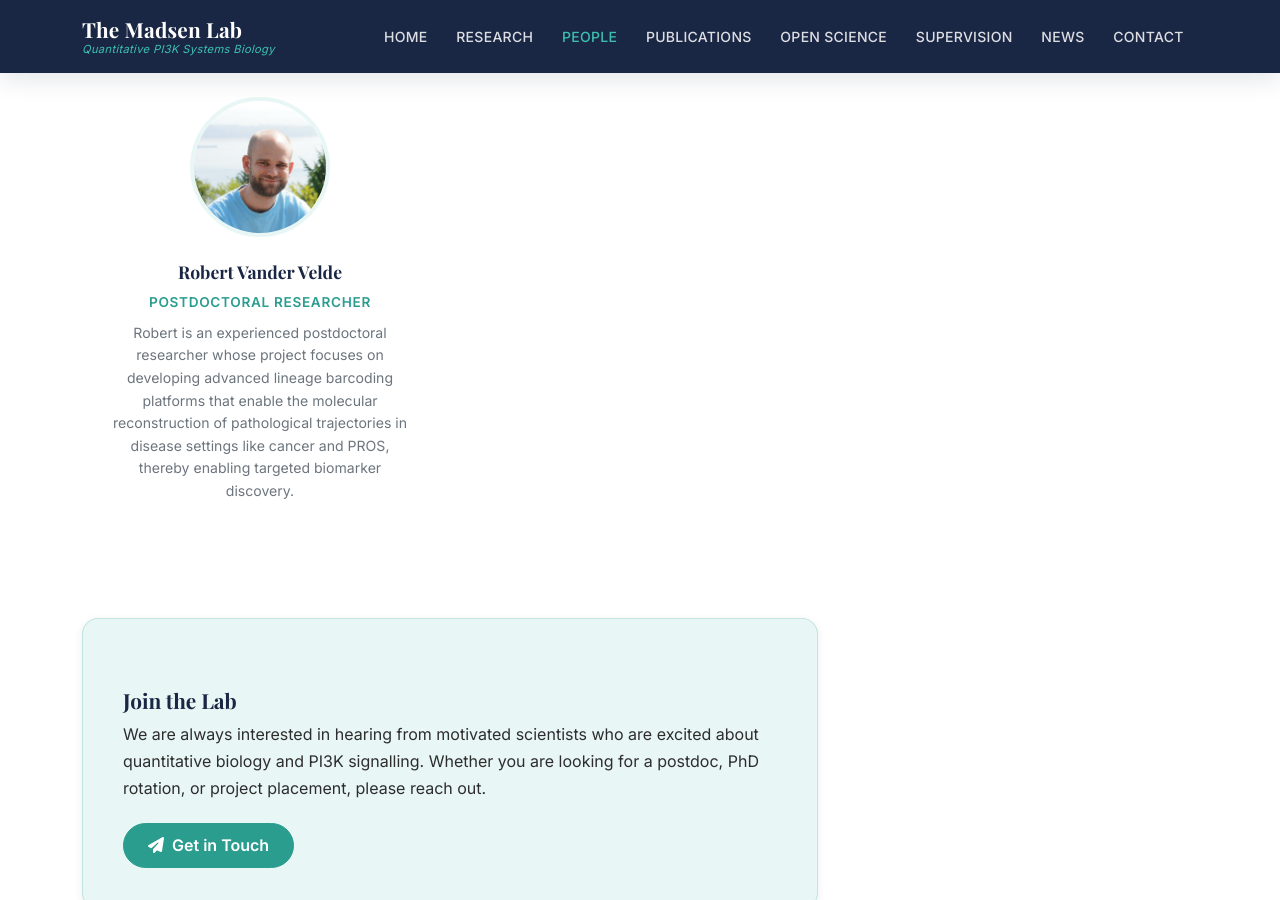
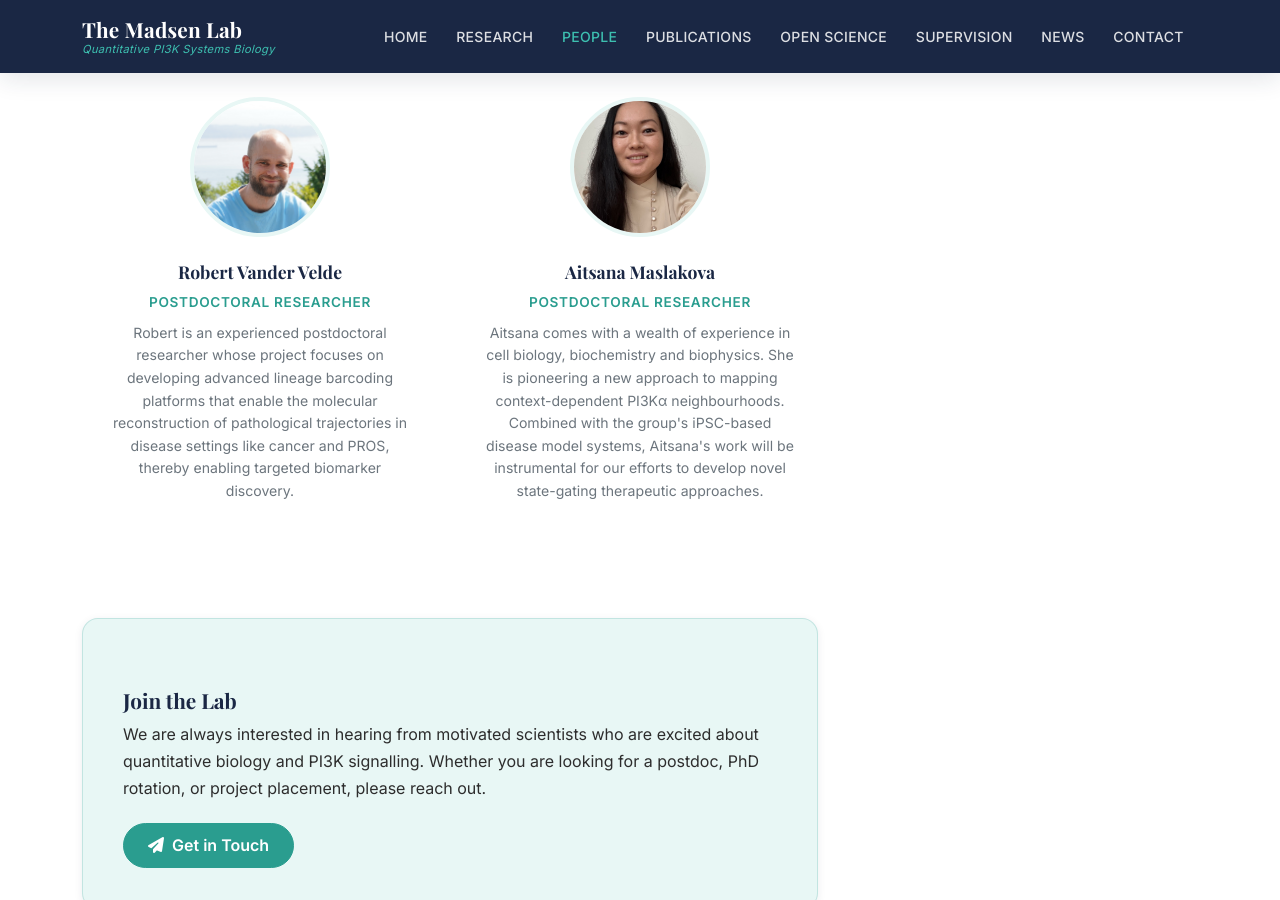
Before and after one commit to RMlab2023/RMlab2023.github.io, a Jekyll site: the page built from pages/people.md, in a window 1280 px wide and 900 px high, scrolled down 1569 px. Built offline with Jekyll 4.4.1, drawn with Linux system fonts in a browser that asks for light colours.

Commit message:
Add Aitsana Maslakova to postdoc team roster
Co-Authored-By: Claude Opus 4.7 (1M context) <noreply@anthropic.com>

```diff
--- a/_data/team.yml
+++ b/_data/team.yml
@@ -84,6 +84,19 @@
   website: ""
   group: "postdoc"
 
+- name: "Aitsana Maslakova"
+  role: "Postdoctoral Researcher"   # or PhD Student, Research Associate, etc.
+  photo: "aitsana-maslakova.jpg"    # save photo to assets/images/team/
+  bio: >
+    Aitsana comes with a wealth of experience in cell biology, biochemistry and biophysics. She is pioneering a new approach to mapping context-dependent PI3Kα neighbourhoods. Combined with the group's iPSC-based disease model systems, Aitsana's work will be instrumental for our efforts to develop novel state-gating therapeutic approaches.
+  email: ""
+  twitter: ""                 # without the @
+  github: ""
+  orcid: "0000-0002-5497-4228"
+  google_scholar: ""
+  website: ""
+  group: "postdoc"   # pi | postdoc | phd | msc | alumni
+
 # --- Template for new members (copy and fill in) ---
 # - name: "First Last"
 #   role: "Postdoctoral Researcher / PhD Student / Research Assistant / etc."
```
Also changed, not shown: assets/images/team/aitsana-maslakova.jpg (added).
